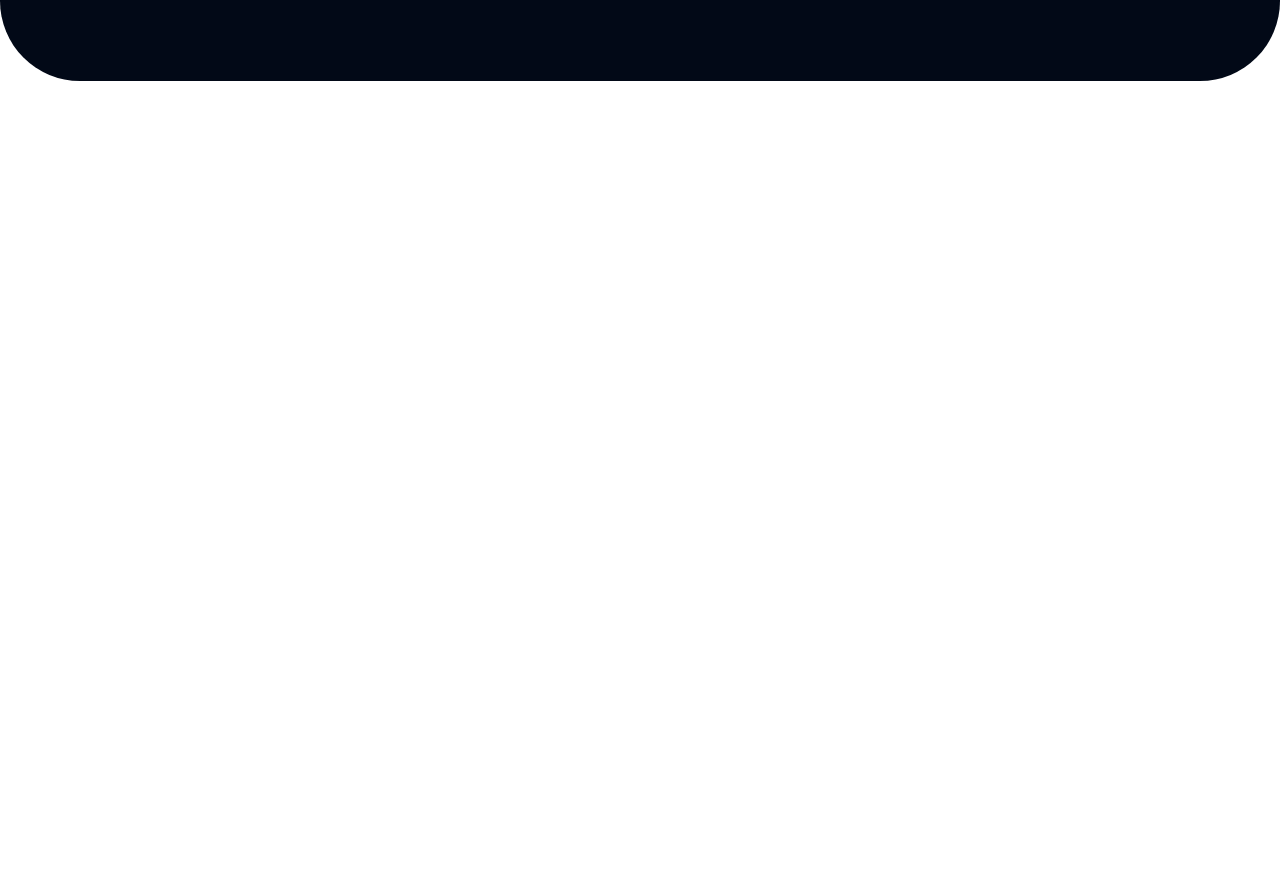
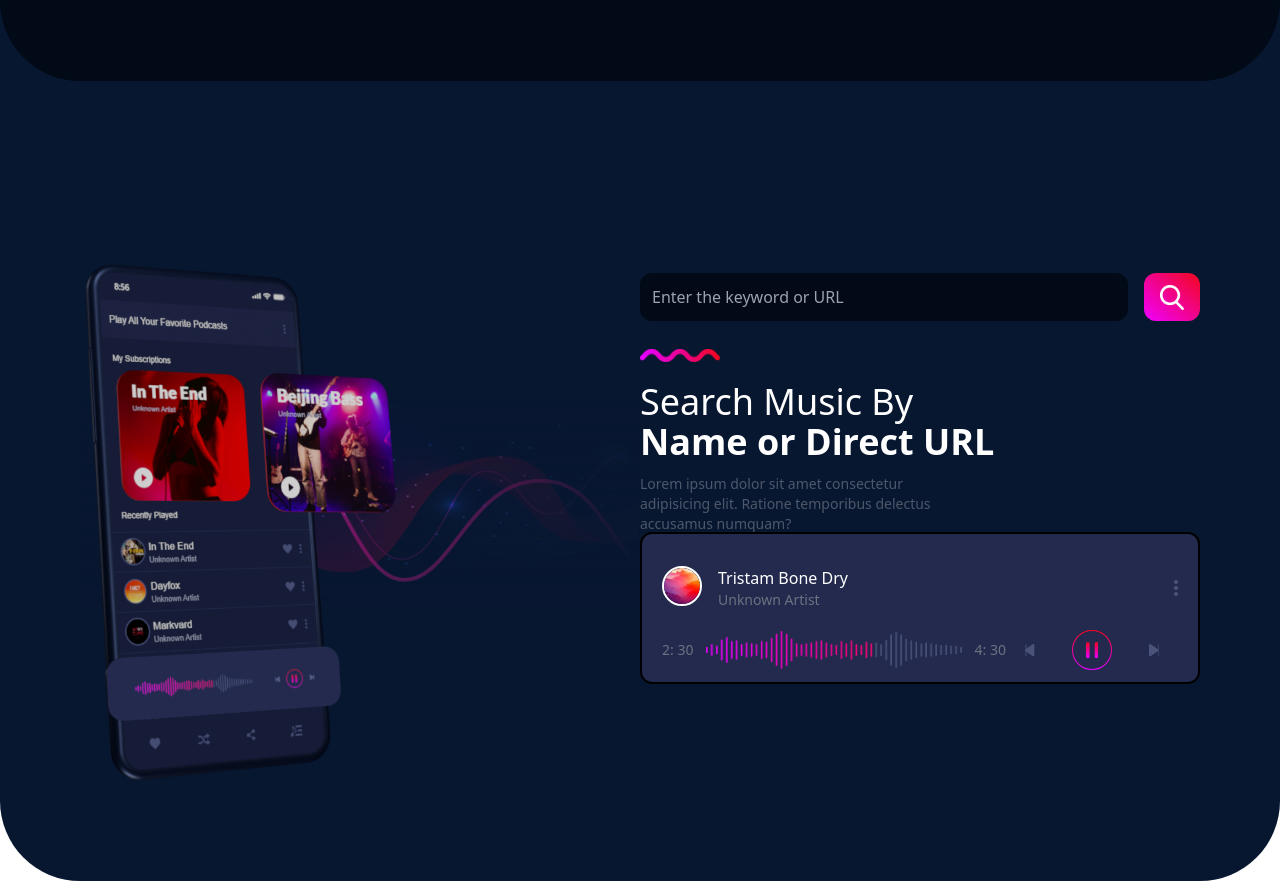
Before and after one commit to MertArar/music-app-landing, a React (Create React App) app: page / in a window 1280 px wide. Shown: the part 1359-2240 px from the top of the page. Before the commit the page ends 1440 px from the top, so only its background shows below. Built offline with nearby package versions, Linux system fonts and the light colour scheme.

Commit message:
Search added

```diff
--- a/src/App.js
+++ b/src/App.js
@@ -2,6 +2,7 @@ import "./App.css";
 import Hero from "./components/Hero";
 import Header from "./components/Header";
 import Experience from "./components/Experience";
+import Search from "./components/Search";
 
 function App() {
   return (
@@ -9,6 +10,7 @@ function App() {
       <Header />
       <Hero />
       <Experience />
+      <Search />
     </div>
   );
 }
--- a/src/components/MusicPlayer.jsx
+++ b/src/components/MusicPlayer.jsx
@@ -0,0 +1,144 @@
+import React from "react";
+
+const MusicPlayer = () => {
+  return (
+    <div className="musicPlayer flex flex-col px-5 w-[100%] border-2 border-black py-3 bg-[#232a4e] rounded-xl -mt-0.5">
+      {/* UPPER PART */}
+      <div className="upperPart flex items-center justify-between mt-5">
+        {/* PROFILE  */}
+        <div className="profile flex">
+          <img
+            src={require("../img/Mask Group 23.png")}
+            alt=""
+            className="w-[2.5rem] h-[2.5rem] border-2 border-white rounded-full"
+          />
+          <div className="detailsf flex flex-col ml-4">
+            <span className="text-[1rem]">Tristam Bone Dry</span>
+            <span className="text-sm text-gray-500">Unknown Artist</span>
+          </div>
+        </div>
+        <div>
+          <img src={require("../img/path.png")} alt="" className="h-[1rem]" />
+        </div>
+      </div>
+      {/* LOWER PART */}
+      <div className="lowerPart flex items-center justify-between mt-5">
+        {/* TRACK */}
+        <div className="track flex justify-between text-sm text-gray-500 flex-[2] items-center">
+          <span>2: 30</span>
+          <img
+            src={require("../img/Group 9.png")}
+            alt=""
+            className="w-[16rem]"
+          />
+          <span>4: 30</span>
+        </div>
+        {/* CONTROLS */}
+        <div className="controls flex-1 flex items-center justify-around">
+          {/* previous arrow */}
+          <svg width="10.455" height="12.442" viewBox="0 0 10.455 12.442">
+            <path
+              d="M62.208,5.066,69.119.334A1.687,1.687,0,0,1,70.027,0c.517,0,.836.415.836,1.109V11.334c0,.693-.319,1.107-.835,1.107a1.673,1.673,0,0,1-.9-.335L62.211,7.376A1.419,1.419,0,0,1,61.52,6.22,1.414,1.414,0,0,1,62.208,5.066Z"
+              transform="translate(-61.52 0)"
+              fill="#4b537b"
+            />
+            <rect
+              id="Rectangle_15"
+              data-name="Rectangle 15"
+              width="1"
+              height="12"
+              rx="0.5"
+              transform="translate(0.432 0.221)"
+              fill="#4b537b"
+            />
+          </svg>
+          {/* PAUSE BUTTON */}
+          <div className="pauseButton flex items-center relative">
+            {/* CIRCLE */}
+            <svg width="40" height="40" viewBox="0 0 40 40">
+              <defs>
+                <linearGradient
+                  id="linear-gradient"
+                  x1="0.5"
+                  x2="0.5"
+                  y2="1"
+                  gradientUnits="objectBoundingBox"
+                >
+                  <stop offset="0" stop-color="#f2061d" />
+                  <stop offset="1" stop-color="#e600fe" />
+                </linearGradient>
+              </defs>
+              <path
+                id="Subtraction_1"
+                data-name="Subtraction 1"
+                d="M-2018-1015a19.87,19.87,0,0,1-14.142-5.858A19.869,19.869,0,0,1-2038-1035a19.869,19.869,0,0,1,5.858-14.142A19.869,19.869,0,0,1-2018-1055a19.869,19.869,0,0,1,14.142,5.858A19.869,19.869,0,0,1-1998-1035a19.869,19.869,0,0,1-5.858,14.142A19.869,19.869,0,0,1-2018-1015Zm0-39a19.021,19.021,0,0,0-19,19,19.021,19.021,0,0,0,19,19,19.021,19.021,0,0,0,19-19A19.021,19.021,0,0,0-2018-1054Z"
+                transform="translate(2038 1055)"
+                fill="url(#linear-gradient)"
+              />
+            </svg>
+            {/* PAUSE */}
+            <svg
+              width="12.327"
+              height="16.417"
+              viewBox="0 0 12.327 16.417"
+              className="absolute left-[0.85rem]"
+            >
+              <defs>
+                <linearGradient
+                  id="linear-gradient"
+                  x1="2.686"
+                  y1="0.162"
+                  x2="0"
+                  y2="1.074"
+                  gradientUnits="objectBoundingBox"
+                >
+                  <stop offset="0" stop-color="#f2061e" />
+                  <stop offset="1" stop-color="#e600fd" />
+                </linearGradient>
+              </defs>
+              <rect
+                id="Rectangle_12"
+                data-name="Rectangle 12"
+                width="3.625"
+                height="16.417"
+                rx="1.813"
+                transform="translate(0)"
+                fill="url(#linear-gradient)"
+              />
+              <rect
+                id="Rectangle_13"
+                data-name="Rectangle 13"
+                width="3.625"
+                height="16.417"
+                rx="1.813"
+                transform="translate(8.701)"
+                fill="url(#linear-gradient)"
+              />
+            </svg>
+          </div>
+          {/* next arrow */}
+          <svg width="10.455" height="12.442" viewBox="0 0 10.455 12.442">
+            <path
+              id="Path_3"
+              data-name="Path 3"
+              d="M70.175,5.066,63.264.334A1.687,1.687,0,0,0,62.356,0c-.517,0-.836.415-.836,1.109V11.334c0,.693.319,1.107.835,1.107a1.673,1.673,0,0,0,.9-.335l6.914-4.731a1.419,1.419,0,0,0,.691-1.155A1.414,1.414,0,0,0,70.175,5.066Z"
+              transform="translate(-61.52 0)"
+              fill="#4b537b"
+            />
+            <rect
+              id="Rectangle_14"
+              data-name="Rectangle 14"
+              width="1"
+              height="12"
+              rx="0.5"
+              transform="translate(9.455 0.221)"
+              fill="#4b537b"
+            />
+          </svg>
+        </div>
+      </div>
+    </div>
+  );
+};
+
+export default MusicPlayer;
--- a/src/components/Search.jsx
+++ b/src/components/Search.jsx
@@ -0,0 +1,128 @@
+import { React, useState } from "react";
+import MusicPlayer from "./MusicPlayer";
+import { motion } from "framer-motion";
+import VisibilitySensor from "react-visibility-sensor";
+
+function Search() {
+  const [elementIsVisible, setElementIsVisible] = useState(false);
+  const bg = {
+    true: {
+      left: "-44rem",
+    },
+    false: {
+      left: "-50rem",
+    },
+  };
+  const redimg = {
+    true: {
+      left: "18rem",
+    },
+    false: {
+      left: "16rem",
+    },
+  };
+  const musicimg = {
+    true: {
+      left: "2rem",
+    },
+    false: {
+      left: "6rem",
+    },
+  };
+  return (
+    <div className="search relative h-[65rem] px-[5rem] bg-[#081730] pt-[18rem] mt-[-15rem] z-[1] flex items-center justify-between rounded-b-[5rem]">
+      {/* left side */}
+      <div className="left flex-1">
+        <motion.img
+          variants={bg}
+          animate={`${elementIsVisible}`}
+          transition={{
+            duration: 1,
+            type: "ease-out",
+          }}
+          src={require("../img/backgraphics.png")}
+          alt=""
+          className="absoulte top-[22rem] left-[-47rem]"
+        />
+        <motion.img
+          src={require("../img/d1.png")}
+          alt=""
+          className="w-[16rem] top-[26rem] absolute"
+        />{" "}
+        <motion.img
+          src={require("../img/d2.png")}
+          alt=""
+          className="w-[9rem] absolute top-[32.7rem] left-[7rem]"
+        />{" "}
+        <motion.img
+          variants={redimg}
+          animate={`${elementIsVisible}`}
+          transition={{
+            duration: 1.2,
+            type: "ease-out",
+          }}
+          src={require("../img/d3.png")}
+          alt=""
+          className="w-[9rem] top-[33rem] left-[17rem] absolute"
+        />
+        <motion.img
+          variants={musicimg}
+          animate={`${elementIsVisible}`}
+          transition={{
+            duration: 1,
+            type: "ease-out",
+          }}
+          src={require("../img/d4.png")}
+          alt=""
+          className="w-[17rem] top-[50rem] left-[2rem] absolute"
+        />
+      </div>
+      {/* right side */}
+      <div className="right flex items-start flex-col justify-start flex-1 h-[100%] pt-[9rem]">
+        {/* Search */}
+        <div className="searchbar flex justify-start w-[100%]">
+          <input
+            type="text"
+            placeholder="Enter the keyword or URL"
+            className="flex-[19] outline-none bg-[#020917] rounded-xl p-3 h-[3rem]"
+          />
+          {/* Search Icon */}
+          <div className="searchIcon flex flex-1 items-center rounded-xl ml-4 bg-gradient-to-bl from-[#f3071d] to-[#ef00ff] p-4 h-[3rem]">
+            <img
+              src={require("../img/search.png")}
+              alt=""
+              className="w-[1.5rem]"
+            />
+          </div>
+        </div>
+        {/* title icon */}
+        <div className="tild flex justify-start mt-7 items-center w-[100%]">
+          <img
+            src={require("../img/Path 318.png")}
+            alt=""
+            className="w-[5rem]"
+          />
+        </div>
+        {/* paragraph */}
+        <div className="detail flex flex-col mt-5 text-4xl">
+          <span>Search Music By</span>
+          <span>
+            <b>Name or Direct URL</b>
+          </span>
+          <span className="text-sm mt-3 text-[#4d586a]">
+            {" "}
+            Lorem ipsum dolor sit amet consectetur <br /> adipisicing elit.
+            Ratione temporibus delectus <br /> accusamus numquam?
+          </span>
+        </div>
+        {/* Music Player */}
+        <VisibilitySensor
+          onChange={(isVisible) => setElementIsVisible(isVisible)}
+        >
+          <MusicPlayer />
+        </VisibilitySensor>
+      </div>
+    </div>
+  );
+}
+export default Search;
```
